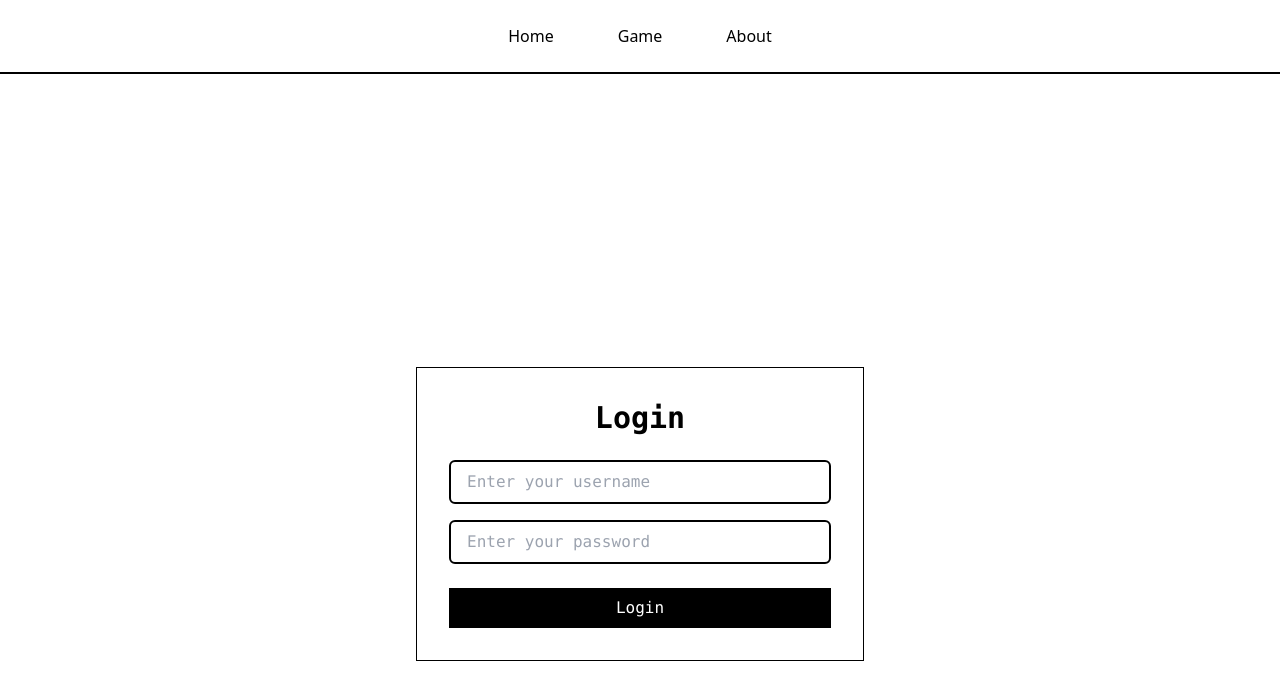
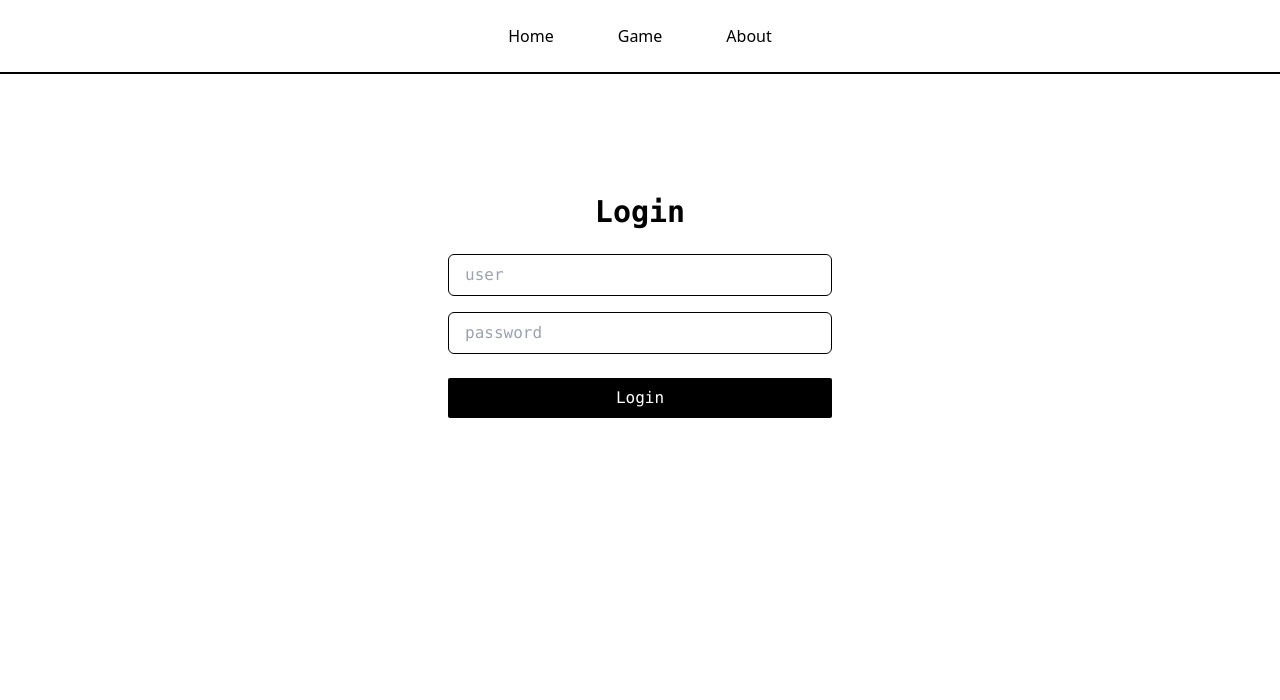
Before and after one commit to elmiguedev/mini-races-app, a Nuxt app: page /login in a window 1280 px wide. Shown: the top 700 px of the page. Built offline with nearby package versions, Linux system fonts and the light colour scheme.

Commit message:
feat: add textfield and button components

```diff
--- /dev/null
+++ b/src/components/ui/Button.vue
@@ -0,0 +1,17 @@
+<template>
+  <button :type="type" class="w-full py-2 rounded-sm text-white bg-black font-mono transition cursor-pointer" v-bind="$attrs">
+    <slot></slot>
+  </button>
+</template>
+
+<script lang="ts" setup>
+const props = defineProps({
+  type: {
+    type: String as () => 'button' | 'submit' | 'reset',
+    default: 'button',
+    validator: (value: string) => ['reset', 'submit', 'button', undefined].includes(value)
+  },
+})
+
+
+</script>
--- a/src/components/ui/TextField.vue
+++ b/src/components/ui/TextField.vue
@@ -7,12 +7,15 @@
 
     <!-- Input -->
     <input v-bind="$attrs" :class="[
-      'w-full px-4 py-2 text-black font-mono bg-white border-2 border-black rounded-md', // Borde más grueso y negro
-      `border-${borderStyle}-black`, // Variedad de borde (solid, dashed, dotted)
+      'w-full px-4 py-2 text-black font-mono bg-white border border-black rounded-md',
+      `border-${borderStyle}`,  // dashed, dotted
       leftIcon ? 'pl-10' : '',
       rightIcon ? 'pr-10' : '',
       'focus:outline-none'
-    ]" :placeholder="placeholder" />
+    ]"
+    :placeholder="placeholder"
+    v-model="inputValue"
+    />
 
     <!-- Icono derecho (opcional) -->
     <span v-if="rightIcon" class="absolute right-3">
@@ -23,6 +26,10 @@
 
 <script lang="ts" setup>
 const props = defineProps({
+  value: {
+    type: String,
+    default: ''
+  },
   placeholder: {
     type: String,
     default: 'Enter text...'
@@ -40,7 +47,16 @@ const props = defineProps({
     default: 'solid',
     validator: (value: string) => ['solid', 'dashed', 'dotted'].includes(value)
   }
+});
+
+const emit = defineEmits(['update:modelValue']);
+
+const inputValue = ref(props.value);
+
+watch(inputValue, (newValue) => {
+  emit('update:modelValue', newValue);
 })
+
 </script>
 
 <style scoped>
--- a/src/pages/login/index.vue
+++ b/src/pages/login/index.vue
@@ -1,20 +1,17 @@
 <template>
-  <div class="flex items-center justify-center min-h-screen bg-white">
-    <div class="w-full max-w-md p-8 border border-black">
+  <div class="flex items-center justify-center min-h-96 max-h-screen bg-white">
+    <div class="w-full max-w-md p-8">
       <h1 class="text-3xl font-bold text-black text-center mb-6 font-mono">
         Login
       </h1>
       <form @submit.prevent="submitForm">
         <div class="mb-4">
-          <TextField :border-style="dash" placeholder="Enter your username" />
+          <TextField v-model="username" border-style="dashed" placeholder="user" />
         </div>
         <div class="mb-6">
-          <TextField placeholder="Enter your password" />
+          <TextField v-model="password" border-style="dashed" placeholder="password" />
         </div>
-        <button type="submit"
-          class="w-full py-2 text-white bg-black font-mono hover:bg-white hover:text-black hover:border hover:border-black transition">
-          Login
-        </button>
+        <Button type="submit">Login</Button>
       </form>
     </div>
   </div>
@@ -24,6 +21,7 @@
 import { ref } from 'vue'
 
 import TextField from "../../components/ui/TextField.vue";
+import Button from "../../components/ui/Button.vue";
 
 const username = ref('')
 const password = ref('')
```
